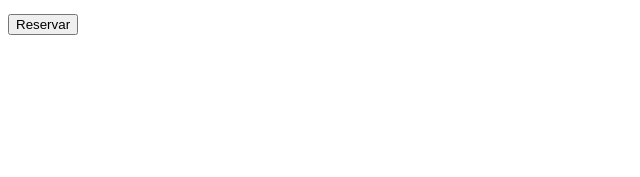
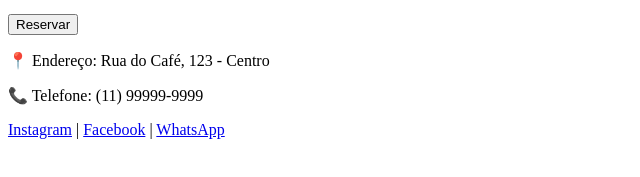
Before and after one commit to juliabatistasantos99/coffee-house, a plain HTML site: page index.html in a window 1280 px wide. Shown: the part 581-758 px from the top of the page, without its empty margins (0-640 px from the left). Drawn offline with Linux system fonts and the light colour scheme.

Commit message:
feat: adiciona rodapé

```diff
--- a/index.html
+++ b/index.html
@@ -40,6 +40,22 @@
 
         <button class="btn-reservar">Reservar</button>
     </header>
+    <footer>
+        <div class="footer-conteudo">
+            <!-- Endereço -->
+            <p>📍 Endereço: Rua do Café, 123 - Centro</p>
+
+            <!-- Telefone -->
+            <p>📞 Telefone: (11) 99999-9999</p>
+
+            <!-- Redes Sociais -->
+            <div class="redes-sociais">
+                <a href="#">Instagram</a> |
+                <a href="#">Facebook</a> |
+                <a href="#">WhatsApp</a>
+            </div>
+        </div>
+    </footer>
 
 </body>
 </html>
```
